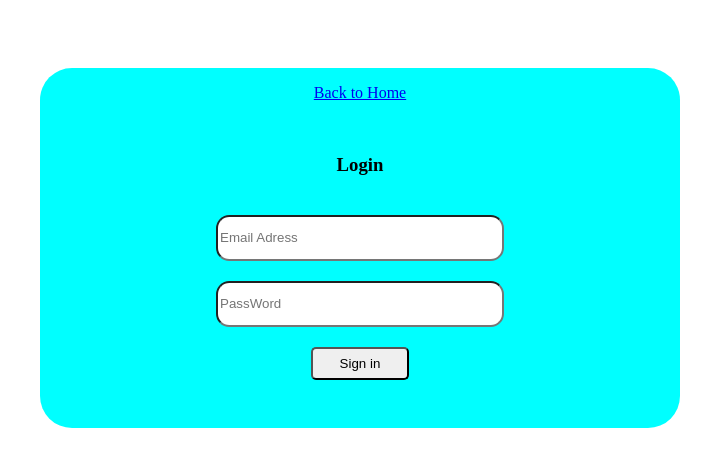
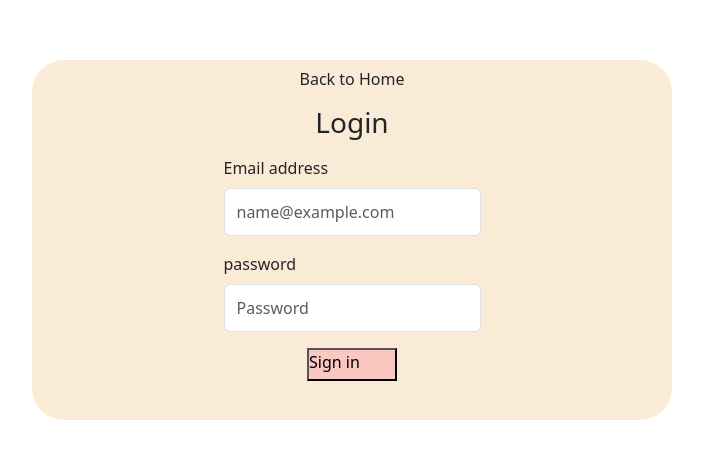
Before and after one commit to eazyrr22/RiddleGameWeb-Client, a React (Vite) app: page /login in a window 1280 px wide. Shown: the part 160-626 px from the top of the page, without its empty margins (288-999 px from the left). Built offline with nearby package versions, Linux system fonts and the light colour scheme.

Commit message:
feat: integrate react-bootstrap for enhanced styling in Login component and update package dependencies

```diff
--- a/package.json
+++ b/package.json
@@ -12,6 +12,7 @@
   "dependencies": {
     "bootstrap": "^5.3.8",
     "react": "^19.1.1",
+    "react-bootstrap": "^2.10.10",
     "react-dom": "^19.1.1",
     "react-router": "^7.8.2"
   },
--- a/src/App.tsx
+++ b/src/App.tsx
@@ -8,6 +8,7 @@ import Game from './pages/Game'
 export default function App() {
   return (
     <>
+
       <Routes>
         <Route path='/' element={<Home/>}></Route>
         <Route path='/login' element={<Login/>} ></Route>
--- a/src/index.css
+++ b/src/index.css
@@ -3,6 +3,9 @@ body {
   width: 100vw;
 }
 
+.disable-default-style{
+    all: unset;
+}
 #root {
   height: 100%;
   width: 100%;
@@ -18,28 +21,31 @@ body {
   align-content: center;
   height: 45%;
   width: 50%;
-  background-color: aqua;
+  background-color: antiquewhite;
   border-radius: 2em;
   justify-content: space-around;
 }
-input{
-    width: 21em;
-    height: 3em;
-    border-radius: 1em;
+input {
+  width: 21em;
+  height: 3em;
+  border-radius: 1em;
 }
 form {
   display: flex;
-  align-items: center;
   flex-direction: column;
   align-content: center;
-  gap: 20px;
-    padding-bottom:5% ;
-
+  padding-bottom: 5%;
 }
-button{
-    border-radius: 5px;
-    height: 33px;
-    width: 98px;
-
-
+.centrelize {
+  display: flex;
+  align-self: center;
 }
+button {
+  background-color: rgb(248, 200, 193);
+  padding: 0;
+  cursor: pointer;
+  border-radius: initial;
+  border-radius: 5px;
+  height: 33px;
+  width: 90px;
+}
--- a/src/main.tsx
+++ b/src/main.tsx
@@ -2,6 +2,7 @@ import { createRoot } from 'react-dom/client'
 import './index.css'
 import App from './App'
 import { BrowserRouter } from 'react-router'
+import 'bootstrap/dist/css/bootstrap.min.css';
 
 createRoot(document.getElementById('root')!).render(
   <BrowserRouter>
--- a/src/pages/Login.tsx
+++ b/src/pages/Login.tsx
@@ -1,14 +1,34 @@
 import { Link } from "react-router";
+import Form from "react-bootstrap/Form";
+
+
 export default function Login() {
   return (
     <div className="main-card">
-    <Link to={"/"}>Back to Home</Link>
-      <form action="submit" method="post">
-        <h3>Login</h3>
-        <input type="email" name="email" placeholder="Email Adress" />
-        <input type="password" name="password"  placeholder="PassWord" minLength={6} />
-        <button type="submit">Sign in</button>
-      </form>
+      <Link to={"/"} className="disable-default-style">Back to Home</Link>
+      <Form>
+         <h3 className="centrelize mb-3">Login</h3>
+        <Form.Group className="mb-3" controlId="ControlInput">
+          <Form.Label>Email address</Form.Label>
+          <Form.Control type="email" placeholder="name@example.com" />
+        </Form.Group>
+        <Form.Group className="mb-3" controlId="ControlInput">
+          <Form.Label>password</Form.Label>
+          <Form.Control type="password" placeholder="Password" />
+        </Form.Group>
+        <button className="centrelize" type="submit">Sign in</button>
+      </Form>
     </div>
   );
 }
+
+{/* <form action="submit" method="post">
+        <h3>Login</h3>
+        <input type="email" name="email" placeholder="Email Adress" />
+        <input
+          type="password"
+          name="password"
+          placeholder="PassWord"
+          minLength={6}
+        />
+        <button type="submit">Sign in</button> */}
```
Also changed, not shown: 1 other file (tests, documents, lock files or other folders).
